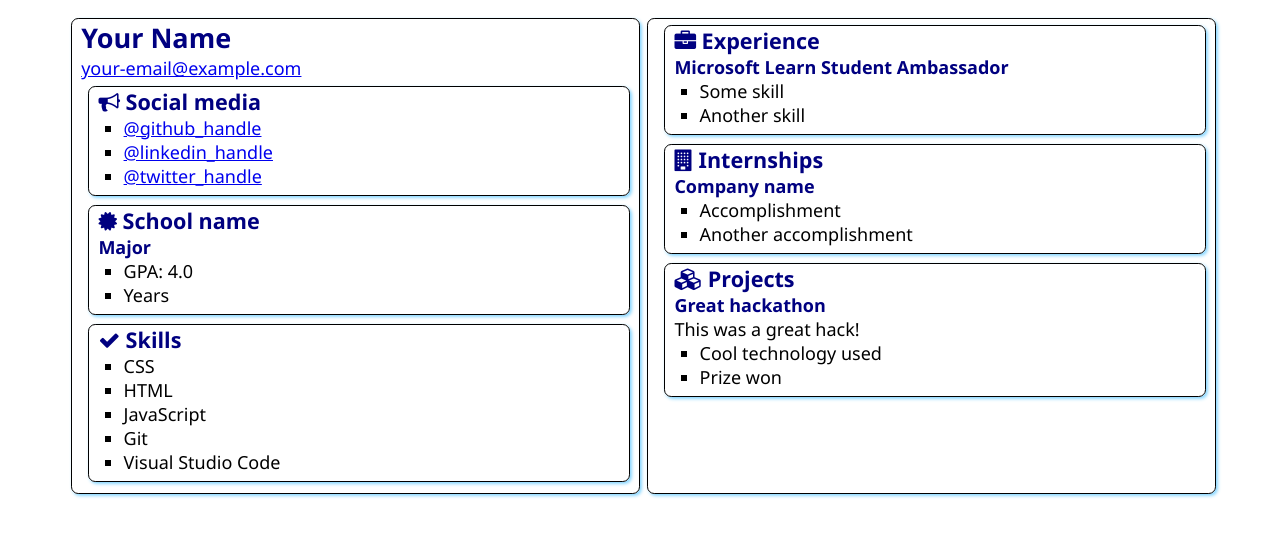
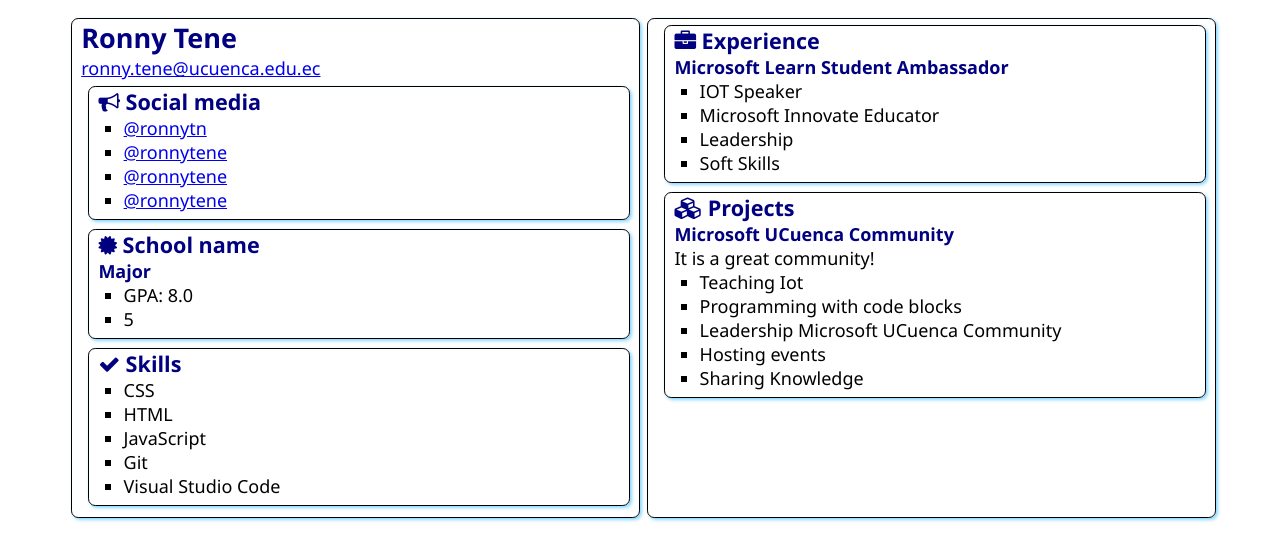
Before and after one commit to ronnytene/SATechnicalOnboarding, a plain HTML site: page src/index.html in a window 1280 px wide. Drawn offline with Linux system fonts and the light colour scheme.

Commit message:
Update index.html
First commit , uploading changes.

```diff
--- a/src/index.html
+++ b/src/index.html
@@ -12,8 +12,8 @@
 <body>
     <main>
         <article class="box">
-            <h1>Your Name</h1>
-            <div><a href="mailto:your.email@example.com">your-email@example.com</a></div>
+            <h1>Ronny Tene</h1>
+            <div><a href="mailto:ronny.tene@ucuenca.edu.ec">ronny.tene@ucuenca.edu.ec</a></div>
 
             <section class="box">
                 <h2>
@@ -21,9 +21,10 @@
                     Social media
                 </h2>
                 <ul>
-                    <li><a href="https://github.com/<handle>">@github_handle</a></li>
-                    <li><a href="https://linkedin.com/in/<handle>">@linkedin_handle</a></li>
-                    <li><a href="https://twitter.com/<handle>">@twitter_handle</a></li>
+                    <li><a href="https://github.com/<ronnytn>">@ronnytn</a></li>
+                    <li><a href="https://linkedin.com/in/<ronnytene>">@ronnytene</a></li>
+                    <li><a href="https://twitter.com/<ronnytene>">@ronnytene</a></li>
+                        <li><a href="https://instagram.com/<ronnytene>">@ronnytene</a></li>
                 </ul>
             </section>
 
@@ -35,8 +36,8 @@
                     </h2>
                     <h3>Major</h3>
                     <ul>
-                        <li>GPA: 4.0</li>
-                        <li>Years</li>
+                        <li>GPA: 8.0</li>
+                        <li>5</li>
                     </ul>
                 </div>
             </section>
@@ -63,11 +64,13 @@
                 </h2>
                 <h3>Microsoft Learn Student Ambassador</h3>
                 <ul>
-                    <li>Some skill</li>
-                    <li>Another skill</li>
+                    <li>IOT Speaker</li>
+                    <li>Microsoft Innovate Educator</li>
+                    <li>Leadership</li>
+                    <li>Soft Skills</li>
                 </ul>
             </section>
-            <section class="box">
+            <!-- <section class="box">
                 <h2>
                     <i class="fa fa-building" aria-hidden="true"></i>
                     Internships
@@ -78,18 +81,21 @@
                     <li>Accomplishment</li>
                     <li>Another accomplishment</li>
                 </ul>
-            </section>
+            </section> -->
             <section class="box">
                 <h2>
                     <i class="fa fa-cubes" aria-hidden="true"></i>
                     Projects
                 </h2>
 
-                <h3>Great hackathon</h3>
-                <div>This was a great hack!</div>
+                <h3>Microsoft UCuenca Community</h3>
+                <div>It is a great community!</div>
                 <ul>
-                    <li>Cool technology used</li>
-                    <li>Prize won</li>
+                    <li>Teaching Iot</li>
+                    <li>Programming with code blocks</li>
+                    <li>Leadership Microsoft UCuenca Community</li>
+                    <li>Hosting events</li>
+                    <li>Sharing Knowledge</li>
                 </ul>
             </section>
         </article>
```
